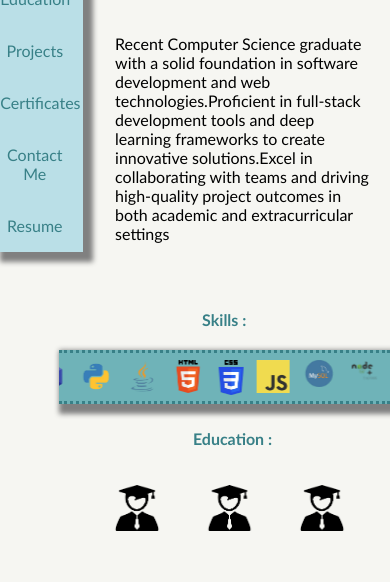
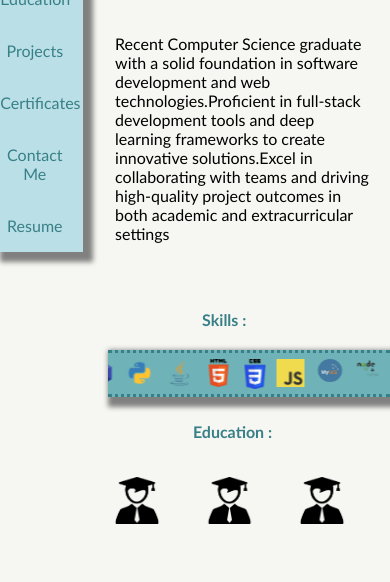
Before and after one commit to a-kashif-ahmed/Projects, a plain HTML site: page index.html in a window 390 px wide. Shown: the part 262-844 px from the top of the page. Drawn offline with nearby package versions, Linux system fonts and the light colour scheme.

Commit message:
UI Changed

```diff
--- a/index.css
+++ b/index.css
@@ -691,6 +691,12 @@ footer {
         list-style: disc;
     }
 
+   #skills{
+    margin: inherit;
+    overflow: hidden;
+
+   }
+
    #contact td a{
     display: flex;
     flex-direction: column;
```
